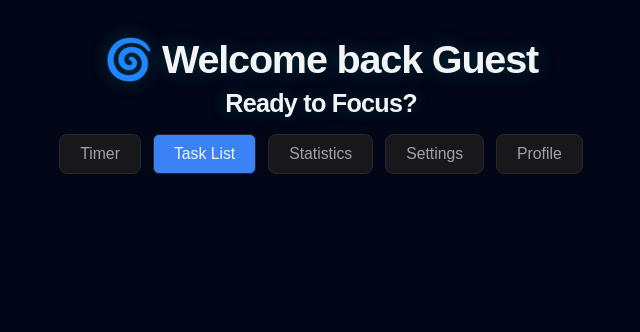
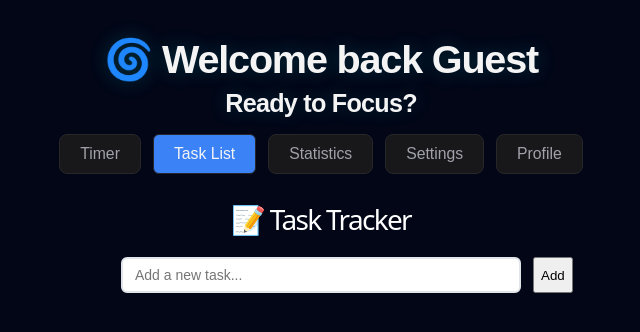
Before and after one commit to FinchDefense/flowstate-app, a React (Vite) app: page / in a window 1280 px wide. Both pictures are taken after a click on the button "Task List". Shown: the top 332 px of the page, without its empty margins (319-959 px from the left). Built offline with nearby package versions, Linux system fonts and the light colour scheme.

Commit message:
Add the basic layout and css for tasklist: Header, input bar, and "Add" button

```diff
--- a/src/components/TaskList/TaskList.css
+++ b/src/components/TaskList/TaskList.css
@@ -0,0 +1,57 @@
+body {
+  font-family:
+    -apple-system, BlinkMacSystemFont, "Segoe UI", Roboto, Oxygen, Ubuntu,
+    sans-serif;
+  display: flex;
+  justify-content: center;
+}
+
+h1 {
+  color: #ffffff;
+  font-size: 28px;
+  margin-bottom: 25px;
+  text-align: center;
+}
+
+.task-list-container {
+  display: flex;
+  flex-direction: column;
+  align-items: center;
+}
+
+.task-row {
+  display: flex;
+  gap: 12px;
+  max-width: 400px;
+}
+
+.task-input {
+  flex: 1;
+  min-width: 400px;
+  min-height: 30px;
+  max-height: 150px;
+  field-sizing: content;
+  padding: 8px 12px;
+  border: 2px solid #e1e4e8;
+  border-radius: 6px;
+  font-size: 14px;
+  resize: none;
+  box-sizing: border-box;
+}
+
+.task-input:focus {
+  outline: none;
+  border-color: #4caf50;
+}
+
+.add-task-button {
+
+}
+
+.add-task-button:hover {
+
+}
+
+.add-task-button:active {
+
+}
--- a/src/components/TaskList/TaskList.tsx
+++ b/src/components/TaskList/TaskList.tsx
@@ -1,3 +1,17 @@
+import './TaskList.css'
+
 export function TaskList() {
-  return <div></div>;
+
+  return (
+    <div className="task-list-container">
+      <h1>📝 Task Tracker</h1>
+      <div className="task-row">
+        <input
+        placeholder="Add a new task..."
+        className="task-input"
+        />
+        <button className="add-task-button">Add</button>
+      </div>
+    </div>
+  )
 }
```
